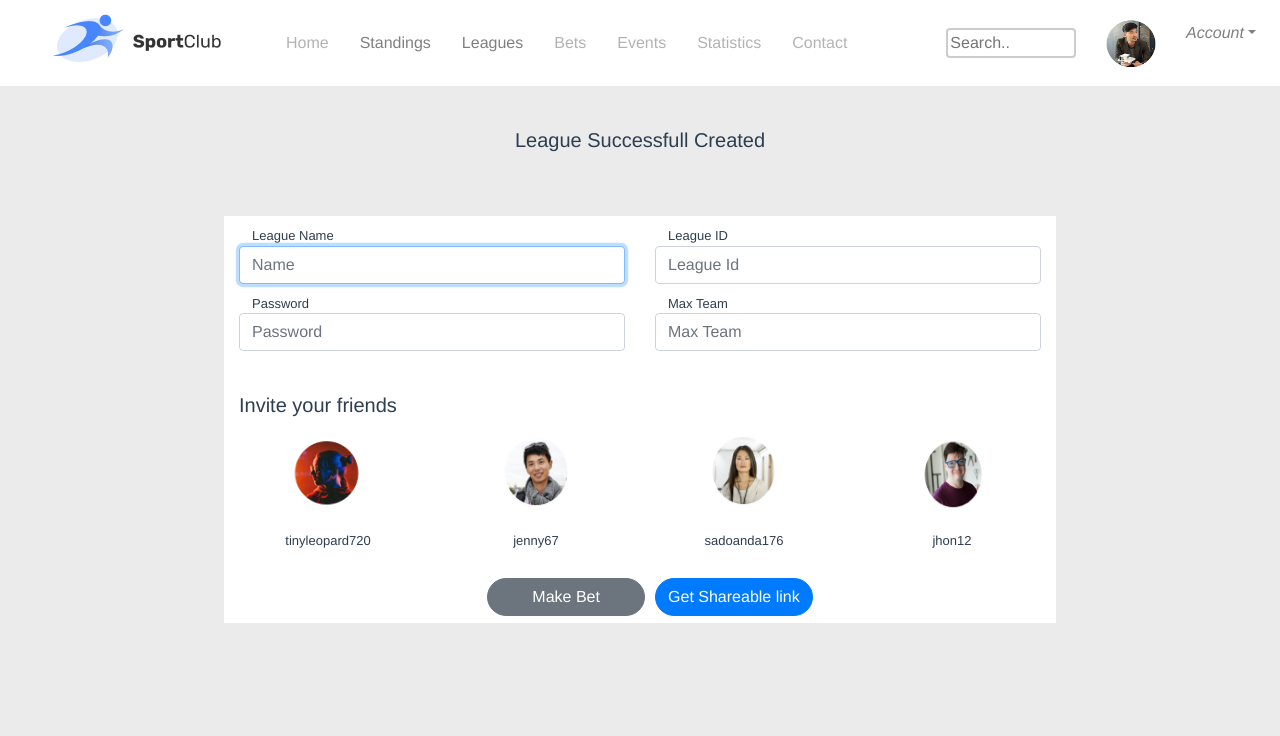
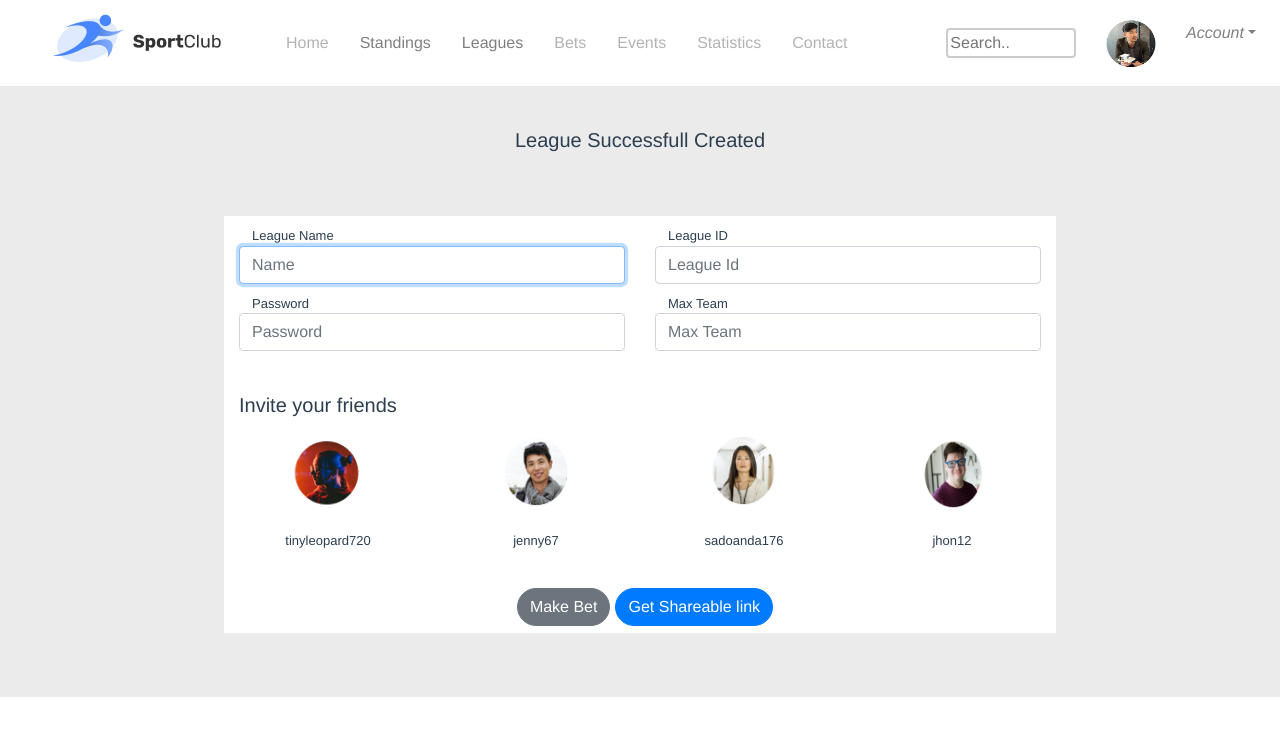
Before and after one commit to anilAmeotech/sports, a Vue app: page /successleague in a window 1280 px wide. Shown: the top 736 px of the page. Built offline with nearby package versions, Linux system fonts and the light colour scheme.

Commit message:
changes in successleague less

```diff
--- a/src/modules/league/league.css
+++ b/src/modules/league/league.css
@@ -331,7 +331,6 @@
   border-radius: 20px;
 }
 .successleague {
-  height: calc(100vh - 40px);
   background: #cecccc;
   float: left;
   width: 100%;
@@ -367,10 +366,11 @@
   background-color: #fff;
   width: 65%;
   margin-top: 5%;
+  margin-bottom: 5%;
 }
 .successleague .profileinput .btn {
-  margin-left: 10px;
-  width: 46%;
+  margin-left: 5px;
+  margin-top: 5px;
 }
 .successleague .profileinput .inbox {
   height: auto;
--- a/src/modules/league/league.less
+++ b/src/modules/league/league.less
@@ -433,7 +433,7 @@
 }
 
 .successleague {
-  height: calc(100vh - 40px);
+  // height: calc(100vh - 40px);
   background: #cecccc;
   float: left;
   width: 100%;
@@ -481,10 +481,11 @@
     background-color: #fff;
     width: 65%;
     margin-top: 5%;
+    margin-bottom: 5%;
 
     .btn {
-      margin-left: 10px;
-      width: 46%;
+      margin-left: 5px;
+      margin-top: 5px;
     }
 
     .inbox {
```
